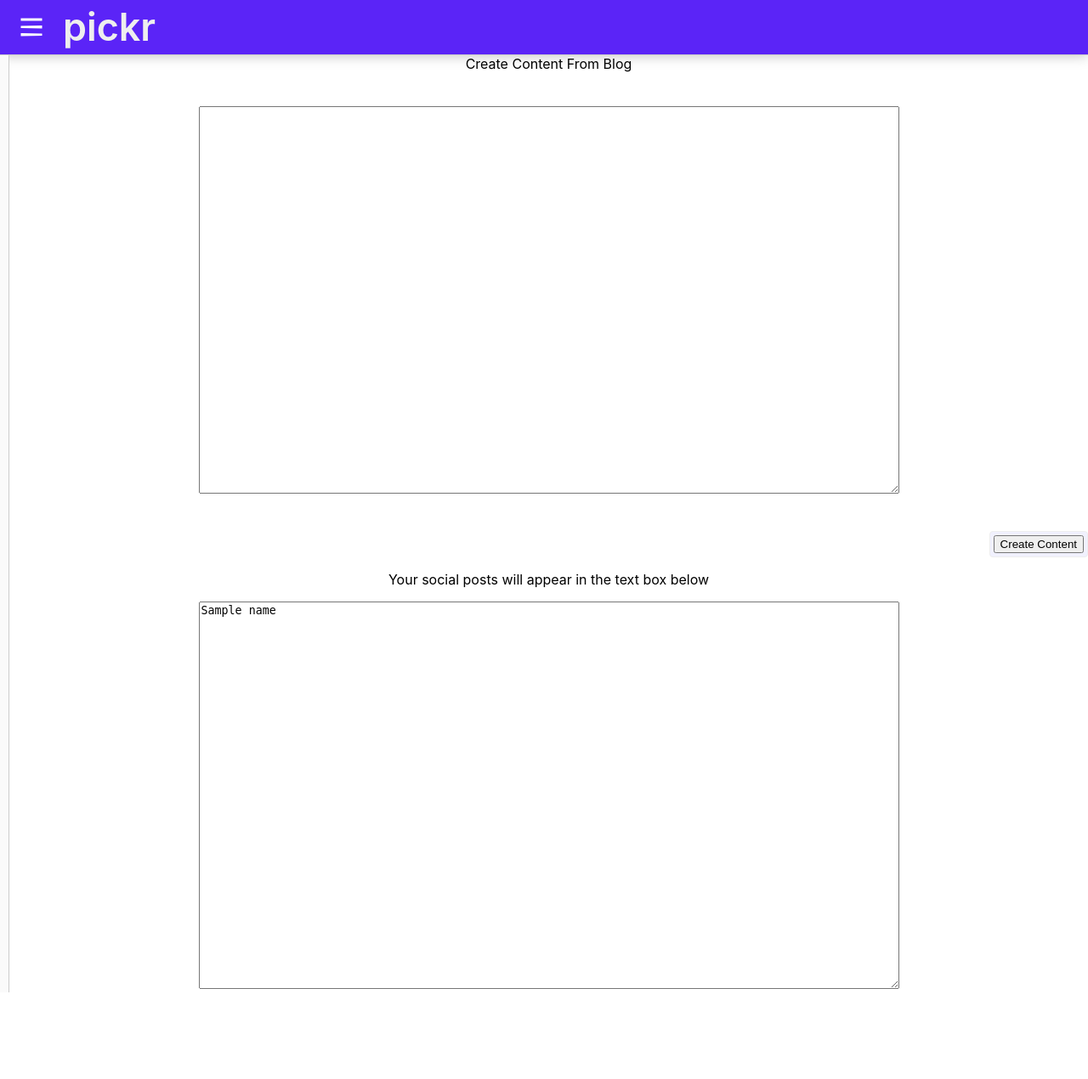
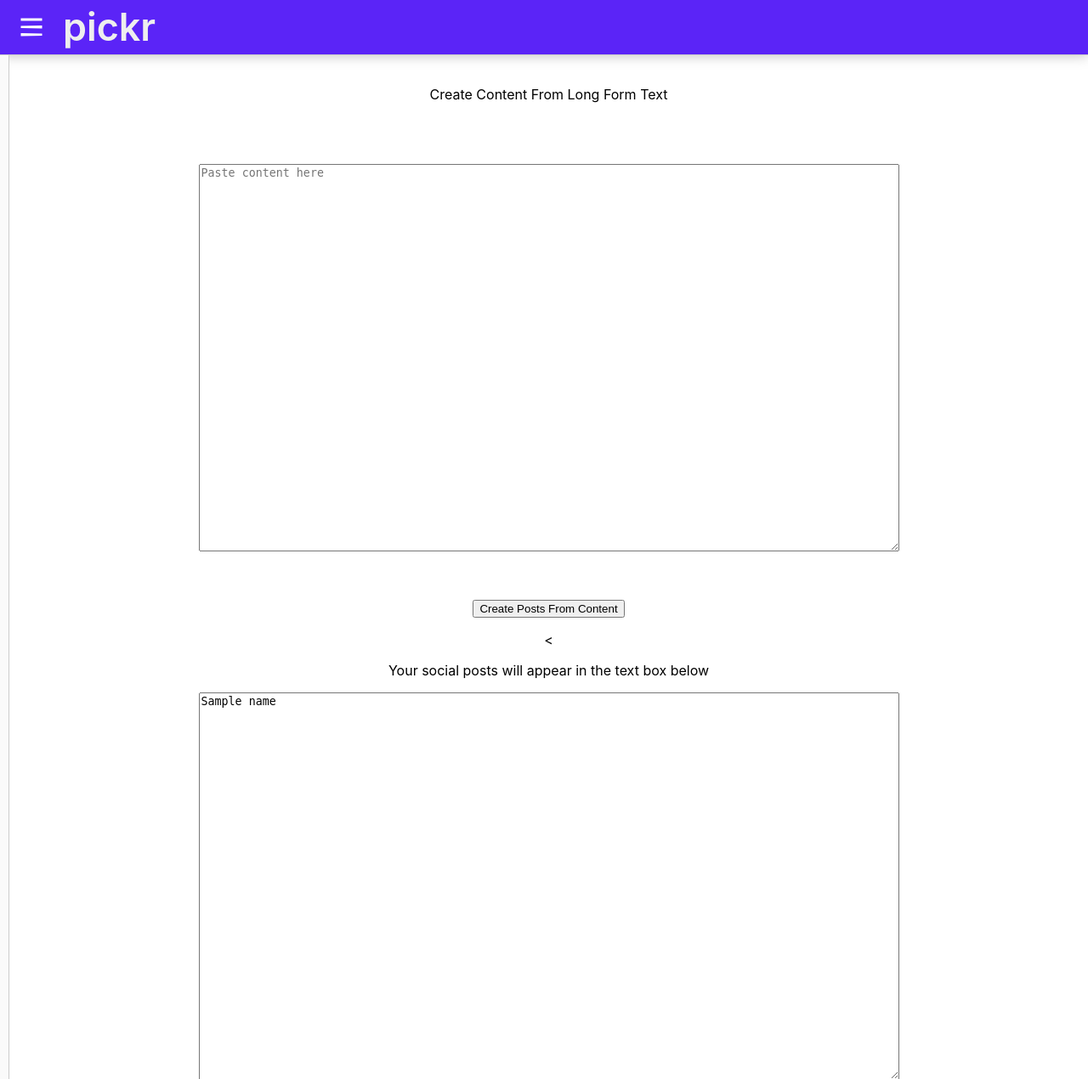
Before and after one commit to ajbanks/pickr-post, a Flask app: template pickr_flask/templates/posts_from_blog.html in a window 1280 px wide. Shown: the top 1270 px of the page at 85% size. Before the commit the page ends 1168 px from the top, so only its background shows below. Run offline with Flask 3, Linux system fonts and the light colour scheme; tables that the repository leaves empty hold one stand-in row (values such as "Sample post"); the template is opened without the code that fills it: values that come from a table or form of the project are taken from there, most other values are stand-ins (such as "Sample title", 1, 10 or a date in 2020); parts of the project's set-up code (start-up, migrations or seed data) failed here and were passed over; some libraries are stand-ins or nearby versions; some web fonts are replaced.

Commit message:
added long form to content input validation made post from blog more pretty

```diff
--- a/pickr_flask/forms.py
+++ b/pickr_flask/forms.py
@@ -66,19 +66,11 @@ class ResetForm(FlaskForm):
     submit = SubmitField("Reset password")
 
 class BlogForm(FlaskForm):
-    blog_input = TextAreaField('Create Content From Blog', render_kw={"rows": 30, "cols": 100},validators=[
-            Length(min=300),
+    blog_input = TextAreaField('Create Content From Long Form Text', render_kw={"rows": 30, "cols": 100},validators=[
+            Length(min=300, max=5000),
             DataRequired(),
         ])
-    # blog_input = StringField(
-    #     "blog_input",
-    #     widget=TextArea(),
-    #     validators=[
-    #         Length(min=300),
-    #         DataRequired(),
-    #     ],
-    # )
-    submit = SubmitField("Create Content")
+    submit = SubmitField("Create Posts From Content")
 
 class SetPasswordForm(FlaskForm):
     password = PasswordField("Password", validators=[DataRequired()])
--- a/pickr_flask/templates/navigation.html
+++ b/pickr_flask/templates/navigation.html
@@ -22,7 +22,7 @@
             </li>
             <li>
                 <div class="option">
-                    <img src="{{url_for('static', filename='img/account.svg')}}">
+                    <img src="{{url_for('static', filename='img/blog-icon.svg')}}">
                     <a href="{{url_for('posts_from_blog')}}">Create posts from content</a>
                 </div>
             </li>
--- a/pickr_flask/templates/posts_from_blog.html
+++ b/pickr_flask/templates/posts_from_blog.html
@@ -12,16 +12,16 @@
     </div>
     <div class="content content_large">
         <form method="POST" action="/posts_from_blog">
-            {{ form.csrf_token }}
-            {{ form.blog_input.label }}<br/><br/><br/>
-            {{ form.blog_input}} <br/>
+            {{ form.csrf_token }}<br/>
+            <p>{{ form.blog_input.label }}</p><br/><br/>
+            <p>{{ form.blog_input(placeholder='Paste content here')}}</p> <br/>
             {% if form.blog_input.errors %}
               <ul class="errors">
                 {% for error in form.blog_input.errors %}
                   <li>{{ error }}</li>{% endfor %}
               </ul>
-            {% endif %} <br/><br/>
-            <div class="submit-button">{{ form.submit }}</div>
+            {% endif %}
+            <p>{{ form.submit }}</p><
         </form>
 
         <div>
@@ -29,6 +29,10 @@
               <textarea id="blog_output" name="blog_output" rows="30" cols="100" readonly>{{name}}</textarea>
               <br>
          </div>
+
+        <br/>
+        <br/>
+        <br/>
 
     </div>
 
```
Also changed, not shown: pickr_flask/post_schedule.py (+9 -0 lines), pickr_flask/static/img/blog-icon.svg (added).
